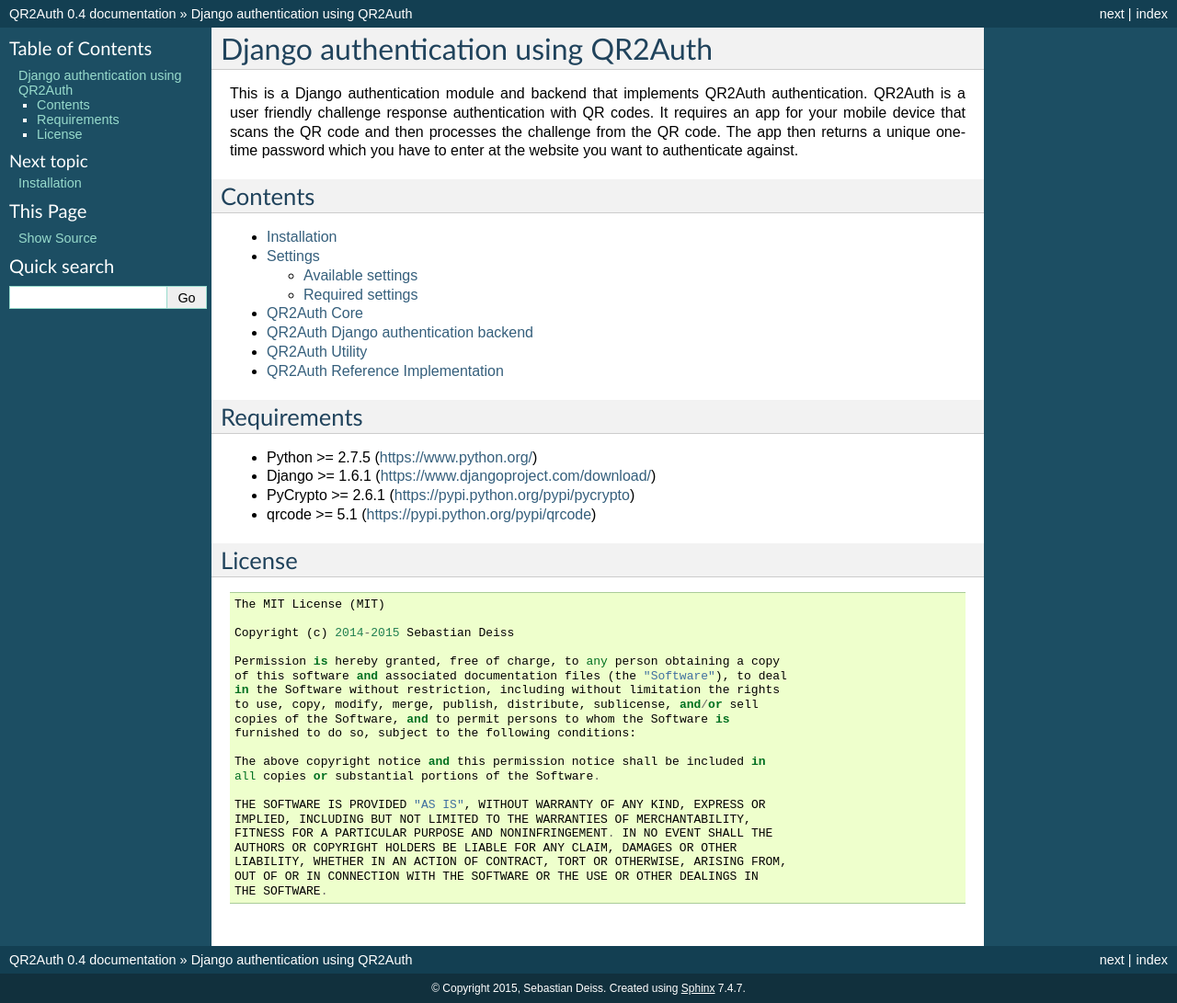
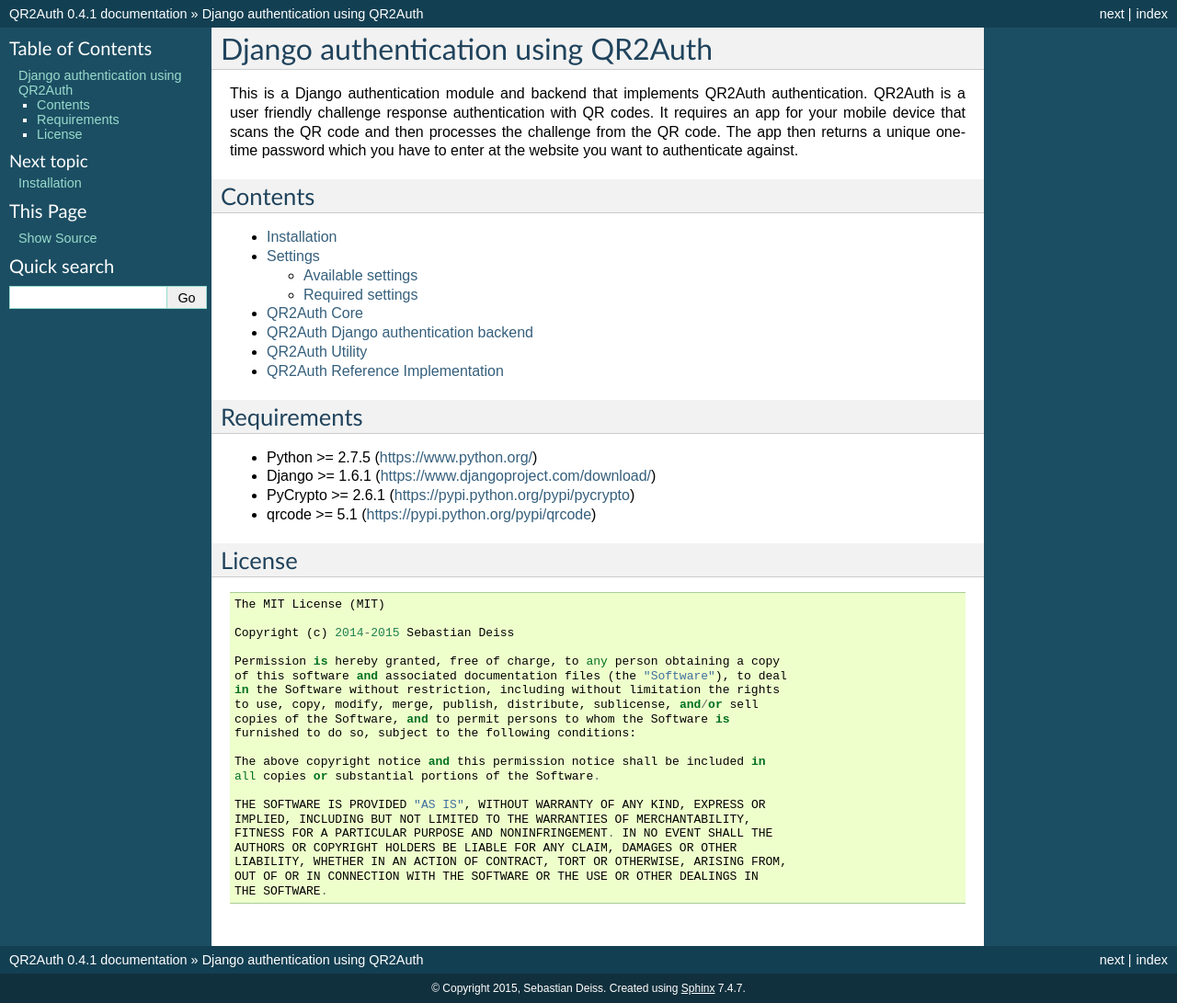
Before and after one commit to SebastianDeiss/django-auth-qr2auth, a Sphinx documentation site: the page built from docs/source/index.rst, in a window 1280 px wide. Shown: the whole page at 92% size. Built offline with Sphinx 7.4.7, drawn with Linux system fonts in a browser that asks for light colours.

Commit message:
Version 0.4.1

```diff
--- a/django_auth_qr2auth/__init__.py
+++ b/django_auth_qr2auth/__init__.py
@@ -8,7 +8,7 @@
 # parent folder.
 #
 
-VERSION = (0, 4)
+VERSION = (0, 4, 1)
 
 __version__ = '.'.join(map(str, VERSION))
 __author__ = 'Sebastian Deiss <sdeiss@haw-landshut.de>'
--- a/docs/source/conf.py
+++ b/docs/source/conf.py
@@ -58,9 +58,9 @@
 # built documents.
 #
 # The short X.Y version.
-version = '0.4'
+version = '0.4.1'
 # The full version, including alpha/beta/rc tags.
-release = '0.4'
+release = '0.4.1'
 
 # The language for content autogenerated by Sphinx. Refer to documentation
 # for a list of supported languages.
```
